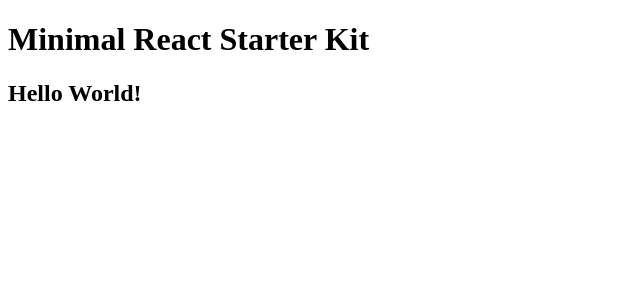
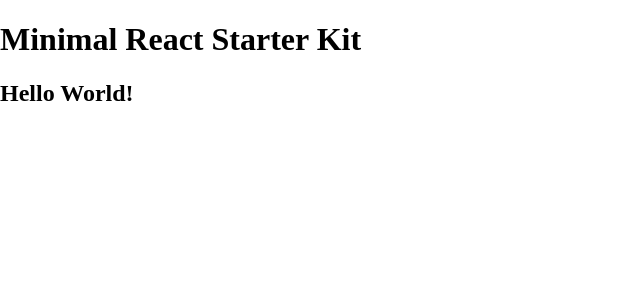
Before and after one commit to patriknil90/starwars-assignment, a React app: page / in a window 1280 px wide. Shown: the top 300 px of the page, without its empty margins (0-640 px from the left). Built offline with nearby package versions, Linux system fonts and the light colour scheme.

Commit message:
Add index top-level styles

```diff
--- a/src/index.js
+++ b/src/index.js
@@ -1,5 +1,6 @@
 import React from 'react'
 import { render } from 'react-dom'
+import './index.scss'
 import App from './App'
 
 render(<App />, document.getElementById('root'))
--- /dev/null
+++ b/src/index.scss
@@ -0,0 +1,8 @@
+html, body {
+  height: 100%;
+}
+
+body {
+  margin: 0;
+  padding: 0;
+}
```
